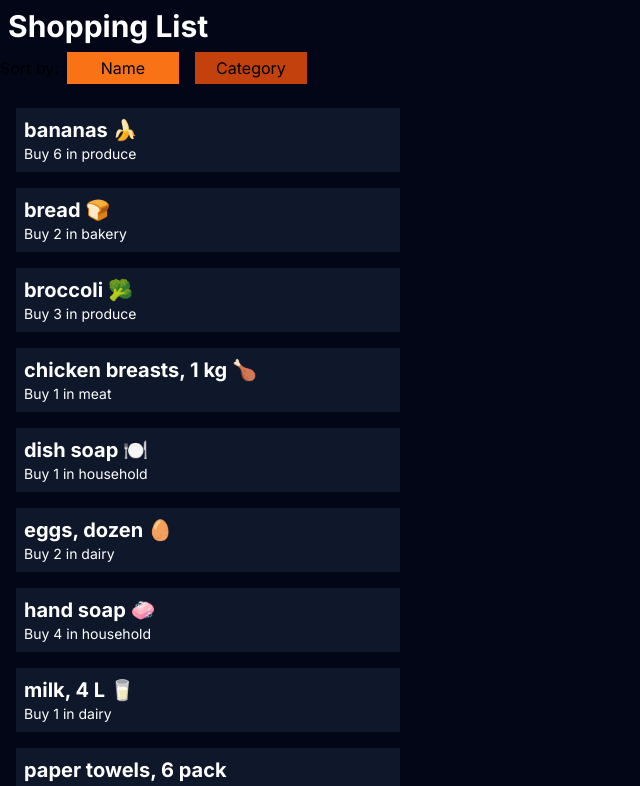
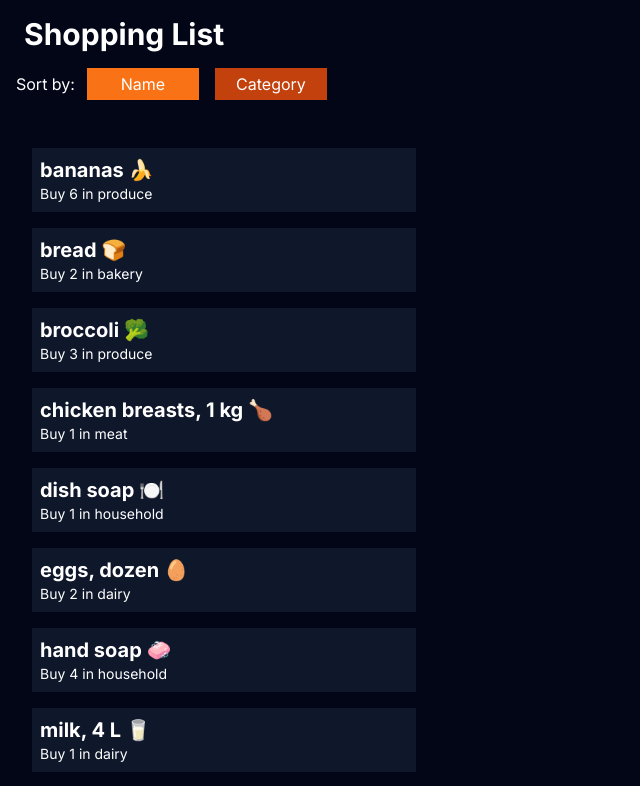
Before and after one commit to SarahNT1/cprg306-assignments, a Next.js app: page /week-5 in a window 1280 px wide. Shown: the top 786 px of the page, without its empty margins (0-640 px from the left). Built offline with nearby package versions, Linux system fonts and the light colour scheme.

Commit message:
Styling week-5

```diff
--- a/app/week-5/item-list.js
+++ b/app/week-5/item-list.js
@@ -44,11 +44,11 @@ export default function ItemList()
 
       return(
         <div>
-            <div>
+            <div className="text-white pl-4 pt-2 mb-10">
                 Sort by:
                 {
                 sortBy == "name" ?
-                <button className="bg-orange-500 p-1 m-2 w-28" title="name" onClick={sortByName}>Name</button>
+                <button className="bg-orange-500 p-1 m-2 w-28 ml-3" title="name" onClick={sortByName}>Name</button>
                 : <button className="bg-orange-700 p-1 m-2 w-28" title="name" onClick={sortByName}>Name</button>
                 }
 
@@ -61,7 +61,7 @@ export default function ItemList()
 
             <div>
                 {sortedItems.map((item) => {return(
-                    <div>
+                    <div className="m-4">
                         <div key = {item.id}>
                             <Item {...item}/>
                         </div>
--- a/app/week-5/page.js
+++ b/app/week-5/page.js
@@ -4,7 +4,7 @@ export default function Page()
 {
     return(
         <main className="bg-slate-950 min-h-screen">
-            <h1 className="text-white text-3xl font-bold pl-2 pt-2">
+            <h1 className="text-white text-3xl font-bold pt-4 pl-6">
                 Shopping List
             </h1>
             <ItemList/>
```
